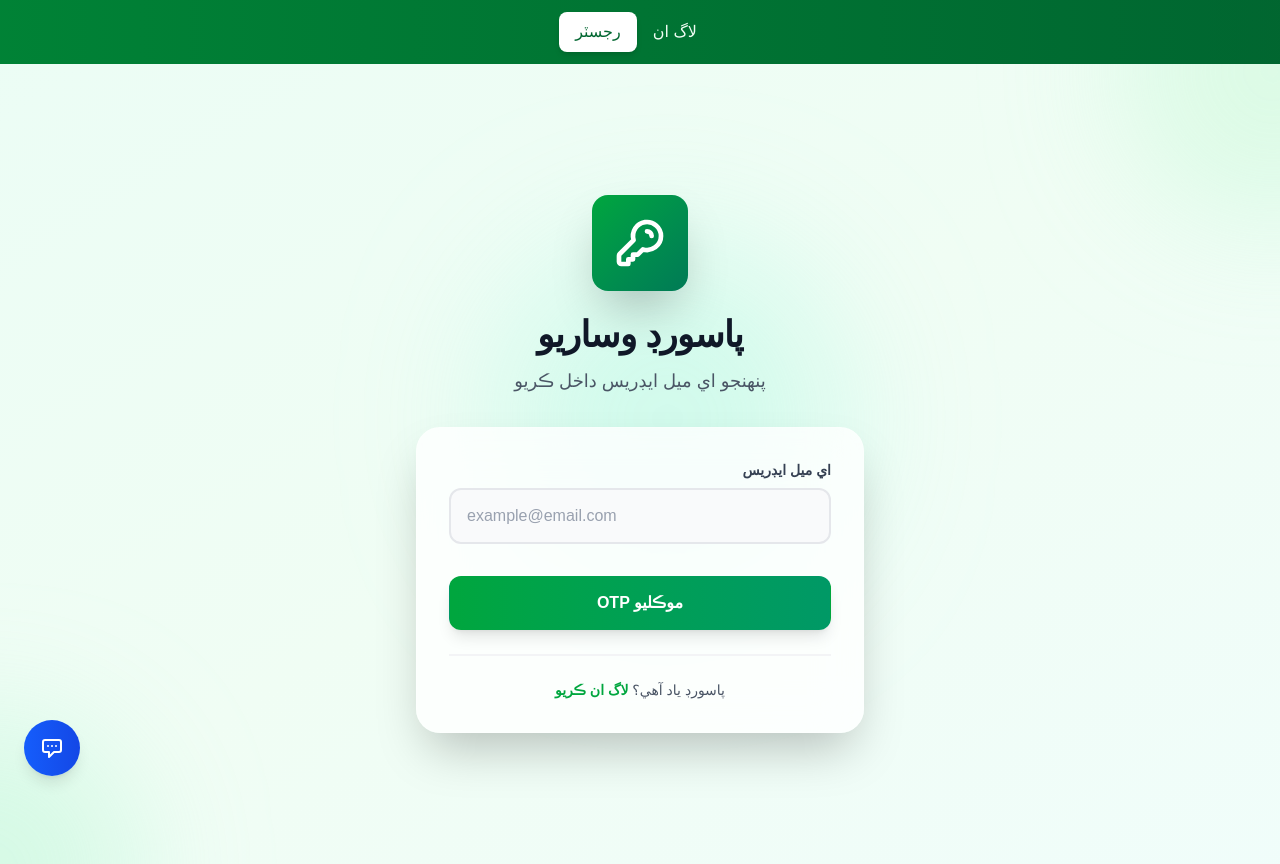
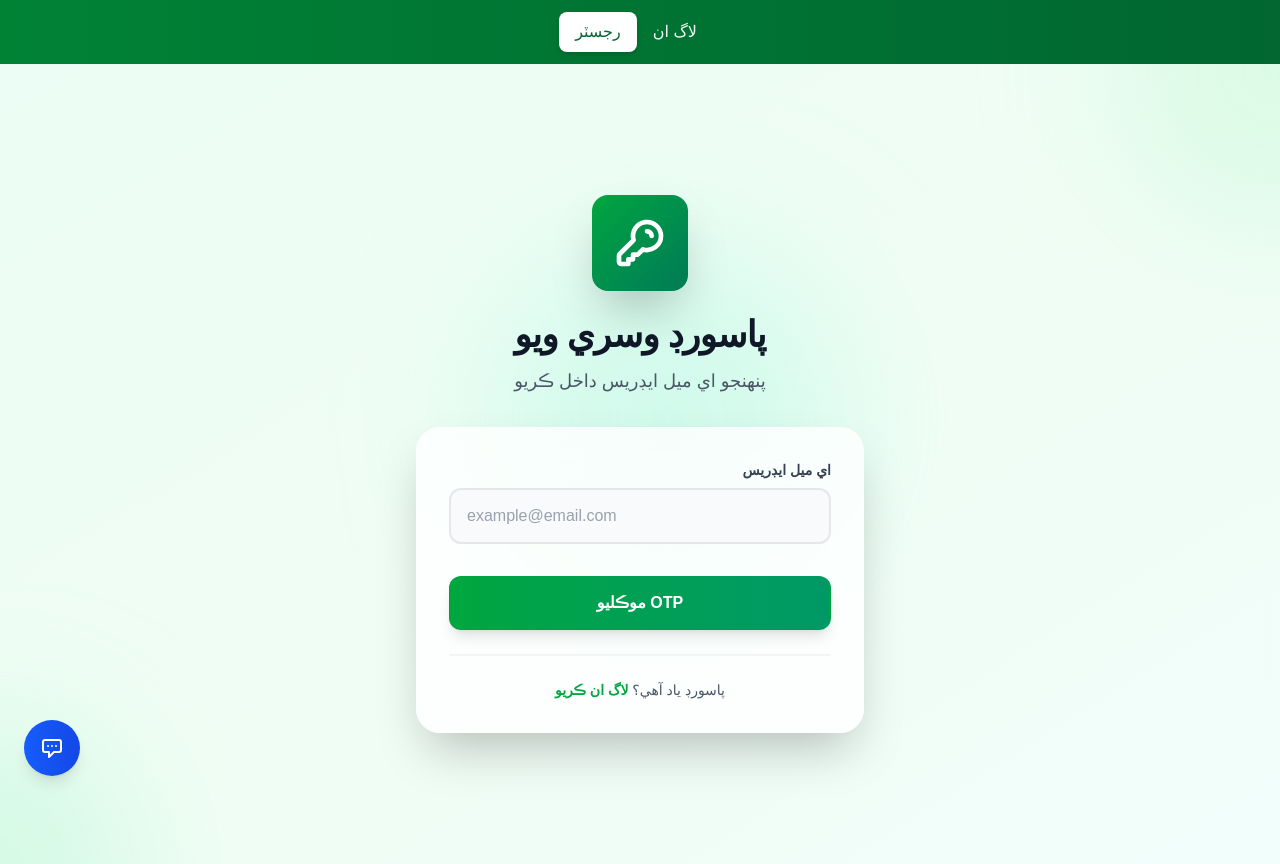
Before and after one commit to Akber261986/gbps-ahmd, a Next.js app in the folder frontend/: page /forgot-password in a window 1280 px wide. Built offline with nearby package versions, Linux system fonts and the light colour scheme; a web font is replaced by a local one.

Commit message:
fg update

```diff
--- a/frontend/src/app/forgot-password/page.tsx
+++ b/frontend/src/app/forgot-password/page.tsx
@@ -40,7 +40,7 @@ export default function ForgotPasswordPage() {
       // Redirect to reset password page with token
       router.push(`/reset-password?token=${token}`);
     } catch (err: any) {
-      setError(err.response?.data?.detail || 'OTP جي تصديق ناکام ٿي وئي');
+      setError(err.response?.data?.detail || 'جي تصديق نہ ٿي سگهي OTP');
     } finally {
       setLoading(false);
     }
@@ -56,7 +56,7 @@ export default function ForgotPasswordPage() {
       // Show success message
       setError('نئون OTP موڪليو ويو');
     } catch (err: any) {
-      setError(err.response?.data?.detail || 'OTP ٻيهر موڪلڻ ناکام ٿي وئي');
+      setError(err.response?.data?.detail || 'ٻيهر موڪلڻ ۾ ناڪامي OTP');
     } finally {
       setLoading(false);
     }
@@ -80,7 +80,7 @@ export default function ForgotPasswordPage() {
             </svg>
           </div>
           <h2 className="text-4xl font-bold text-gray-900 mb-3 tracking-tight">
-            پاسورڊ وساريو
+            پاسورڊ وسري ويو
           </h2>
           <p className="text-lg text-gray-600 font-medium">
             پنهنجو اي ميل ايڊريس داخل ڪريو
@@ -133,7 +133,7 @@ export default function ForgotPasswordPage() {
                       موڪلي رهيو آهي...
                     </>
                   ) : (
-                    'OTP موڪليو'
+                    'موڪليو OTP'
                   )}
                 </button>
               </div>
@@ -149,7 +149,7 @@ export default function ForgotPasswordPage() {
 
               <div>
                 <label htmlFor="otp" className="block text-sm font-bold text-gray-700 mb-2">
-                  OTP داخل ڪريو
+                  داخل ڪريو OTP
                 </label>
                 <input
                   id="otp"
@@ -195,7 +195,7 @@ export default function ForgotPasswordPage() {
                   disabled={loading}
                   className="text-sm font-semibold text-green-600 hover:text-green-700 transition-colors duration-200 disabled:opacity-50"
                 >
-                  OTP ٻيهر موڪليو
+                  ٻيهر موڪليو OTP
                 </button>
                 <span className="mx-2 text-gray-400">|</span>
                 <button
```
